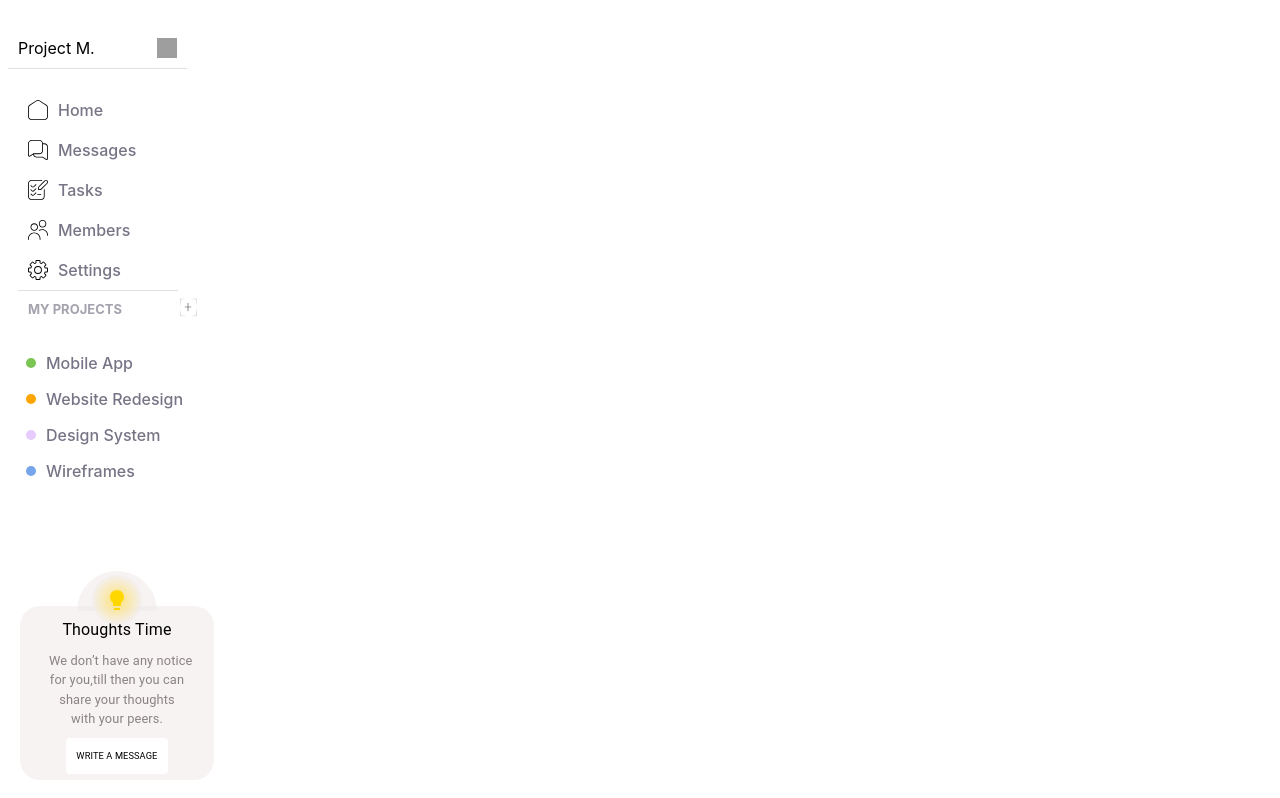
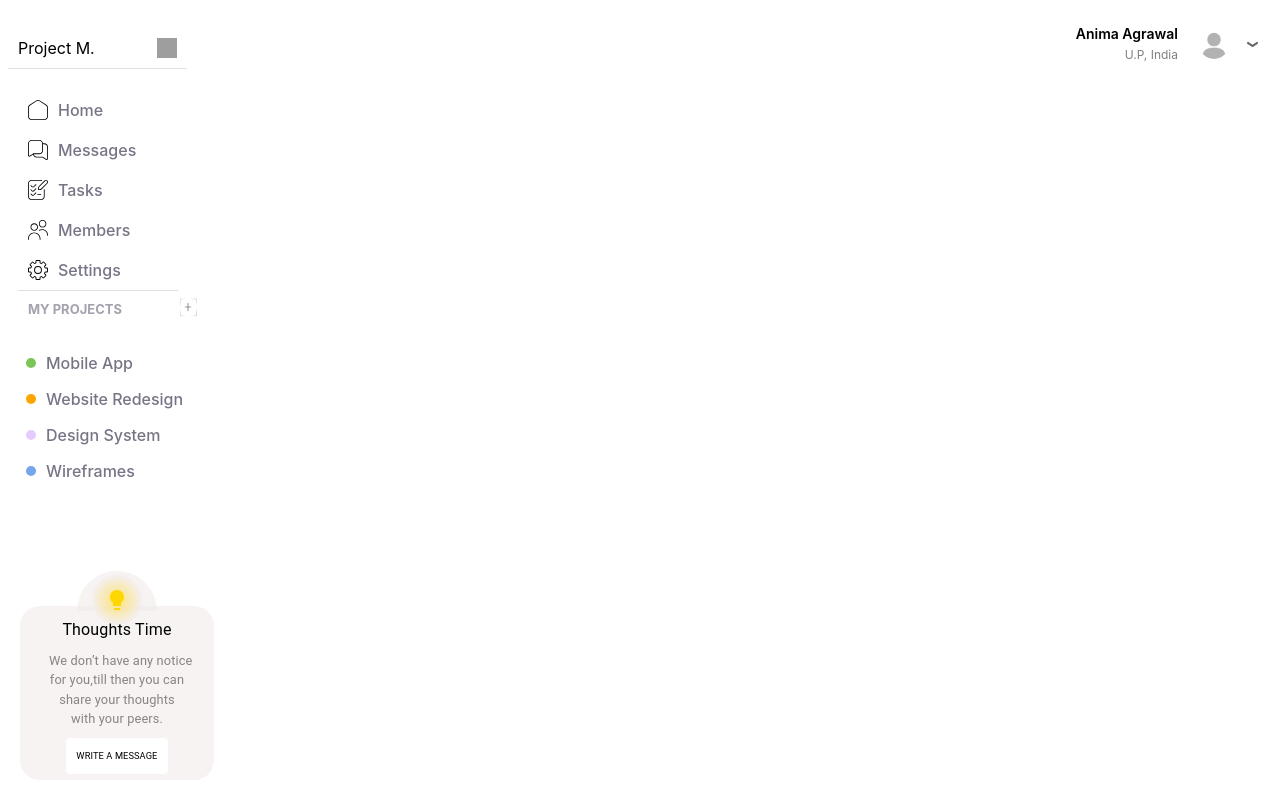
Before and after one commit to rouabayoudh/Web-department-securinets-task_manager_project, a React (Create React App) app in the folder frontend/: page / in a window 1280 px wide. Built offline with nearby package versions, Linux system fonts and the light colour scheme; grey boxes are pictures that could not be loaded; a web font is replaced by a local one.

Commit message:
modify sidebar.jsx to add the profile into navbar

```diff
--- a/frontend/src/layout/SideBar.jsx
+++ b/frontend/src/layout/SideBar.jsx
@@ -2,6 +2,7 @@ import React, { useState } from 'react';
 import TopSidebar from "../components/TopSidebar";
 import NotificationsPanel from "../components/NotificationsPanel";
 import PorjectSideBar from "../components/PorjectSideBar";
+import ProfileNav  from '../components/ProfileNavbar';
 
 import '../assets/stylesheets/SideBar.css';
 
@@ -16,6 +17,8 @@ function UpperSidebar() {
   };
 
   return (
+    <div>
+      <ProfileNav />
       <div className={`sidebar ${isVisible ? '' : 'hidden'}`}>
           <div className="sidebar-header">
               <span>Project M.</span>
@@ -23,12 +26,14 @@ function UpperSidebar() {
           </div>
           {isVisible && (
               <div className="sidebar-container">
+
                   <TopSidebar />
                   <PorjectSideBar />
                   <NotificationsPanel />
               </div>
           )}
       </div>
+    </div>
   );
 }
 
```
Lines whose indentation alone changed are shown as unchanged.
